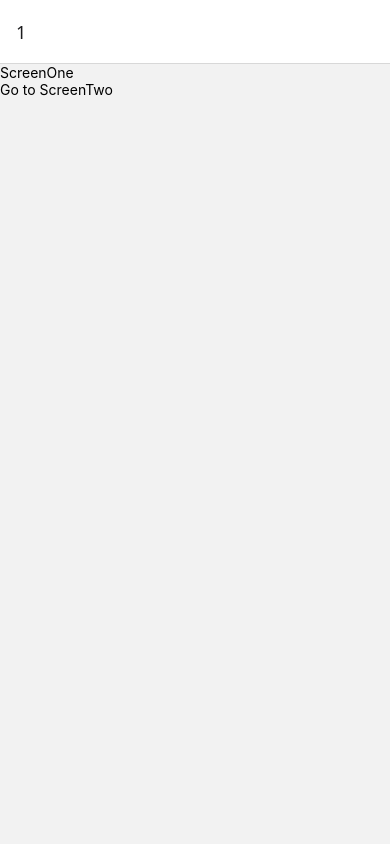
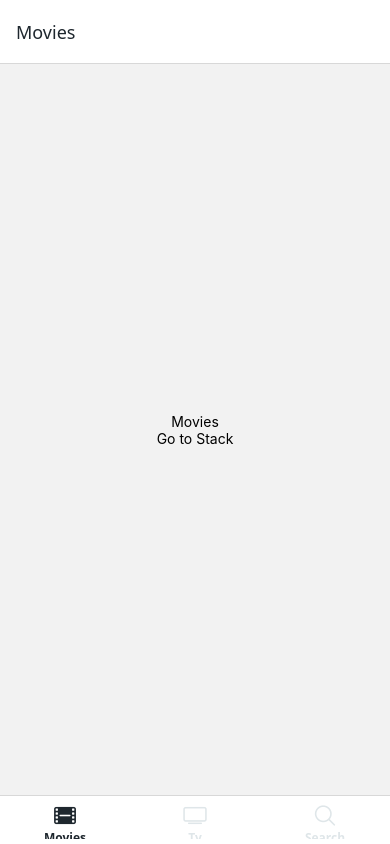
Before and after one commit to justddan/RN_Noovies, a React Native app: screen / in a window 390 px wide. Built offline with nearby package versions, Linux system fonts and the light colour scheme.

Commit message:
Stack이랑 Tab 합치기

```diff
--- a/App.js
+++ b/App.js
@@ -11,6 +11,7 @@ import {
 } from "@react-navigation/native";
 import Tabs from "./navigation/Tab";
 import Stack from "./navigation/Stack";
+import Root from "./navigation/Root";
 
 SplashScreen.preventAutoHideAsync();
 
@@ -73,8 +74,7 @@ export default function App() {
       onReady={onLayoutRootView}
       // theme={isDark ? DarkTheme : DefaultTheme}
     >
-      {/* <Tabs /> */}
-      <Stack />
+      <Root />
     </NavigationContainer>
   );
 }
--- /dev/null
+++ b/navigation/Root.js
@@ -0,0 +1,20 @@
+import React from "react";
+import { createNativeStackNavigator } from "@react-navigation/native-stack";
+import Tabs from "./Tab";
+import Stack from "./Stack";
+
+const Nav = createNativeStackNavigator();
+
+const Root = () => {
+  return (
+    <Nav.Navigator
+      screenOptions={{
+        headerShown: false,
+      }}
+    >
+      <Nav.Screen name="Tabs" component={Tabs} />
+      <Nav.Screen name="Stack" component={Stack} />
+    </Nav.Navigator>
+  );
+};
+export default Root;
--- a/navigation/Stack.js
+++ b/navigation/Stack.js
@@ -40,10 +40,15 @@ const NativeStack = createNativeStackNavigator();
 const Stack = () => {
   return (
     <NativeStack.Navigator
-      screenOptions={{
+      screenOptions={({ navigation }) => ({
         headerBackButtonDisplayMode: "minimal",
-        presentation: "modal",
-      }}
+        headerLeft: () =>
+          navigation.canGoBack() ? (
+            <TouchableOpacity onPress={() => navigation.goBack()}>
+              <Text style={{ marginLeft: 10 }}>Back</Text>
+            </TouchableOpacity>
+          ) : null,
+      })}
     >
       <NativeStack.Screen
         options={{
--- a/navigation/Tab.js
+++ b/navigation/Tab.js
@@ -2,7 +2,7 @@ import { createBottomTabNavigator } from "@react-navigation/bottom-tabs";
 import Movies from "../screens/Movies";
 import Tv from "../screens/Tv";
 import Search from "../screens/Search";
-import { useColorScheme } from "react-native";
+import { Text, TouchableOpacity, useColorScheme } from "react-native";
 import { Ionicons } from "@expo/vector-icons";
 import {
   BLACK_COLOR,
@@ -16,7 +16,7 @@ export default function Tabs() {
   const isDark = useColorScheme() === "dark";
   return (
     <Tab.Navigator
-      screenOptions={{
+      screenOptions={({ navigation }) => ({
         tabBarStyle: {
           backgroundColor: isDark ? BLACK_COLOR : "white",
         },
@@ -32,7 +32,13 @@ export default function Tabs() {
           fontSize: 12,
           fontWeight: "600",
         },
-      }}
+        headerLeft: () =>
+          navigation.canGoBack() ? (
+            <TouchableOpacity onPress={() => navigation.goBack()}>
+              <Text style={{ marginLeft: 10 }}>Back</Text>
+            </TouchableOpacity>
+          ) : null,
+      })}
     >
       <Tab.Screen
         name="Movies"
--- a/screens/Movies.js
+++ b/screens/Movies.js
@@ -1,10 +1,15 @@
 import React from "react";
-import { View, Text } from "react-native";
+import { View, Text, TouchableOpacity } from "react-native";
 
-const Movies = () => {
+const Movies = ({ navigation: { navigate } }) => {
   return (
     <View style={{ flex: 1, justifyContent: "center", alignItems: "center" }}>
       <Text>Movies</Text>
+      <TouchableOpacity
+        onPress={() => navigate("Stack", { screen: "ScreenOne" })}
+      >
+        <Text>Go to Stack</Text>
+      </TouchableOpacity>
     </View>
   );
 };
```
